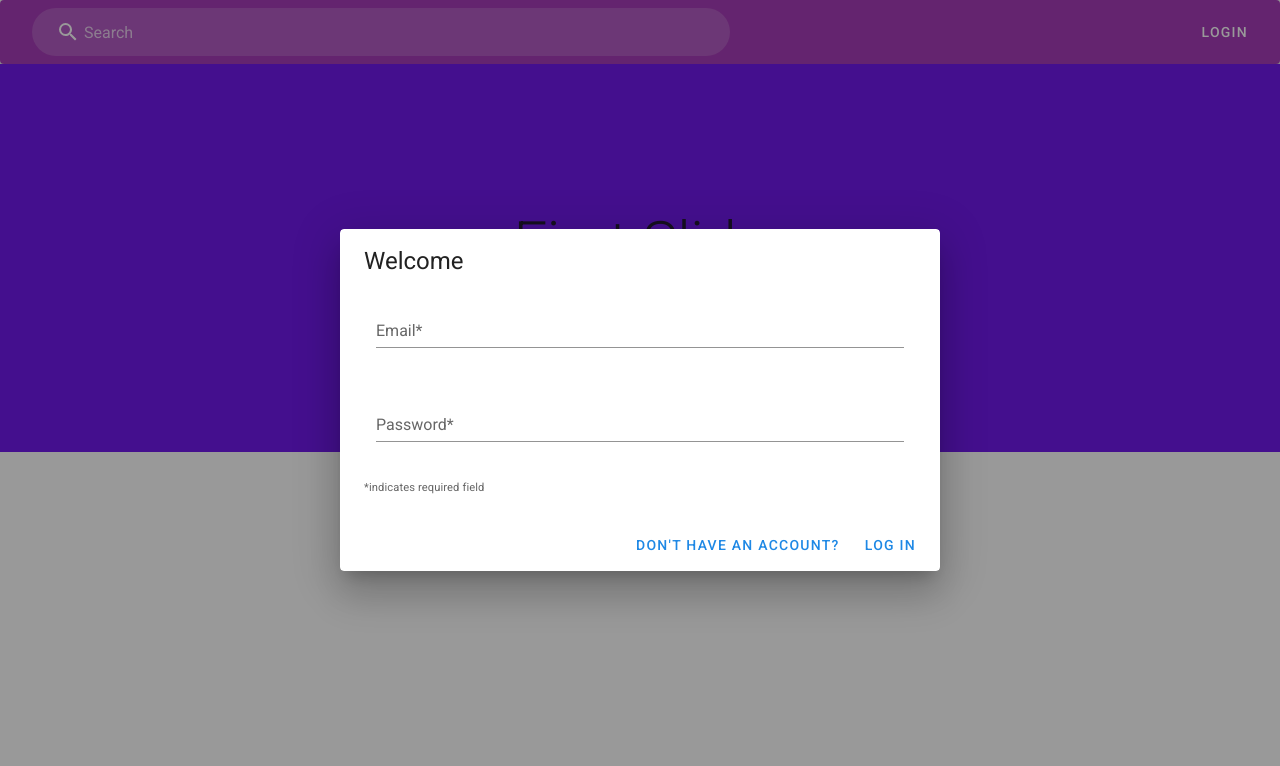
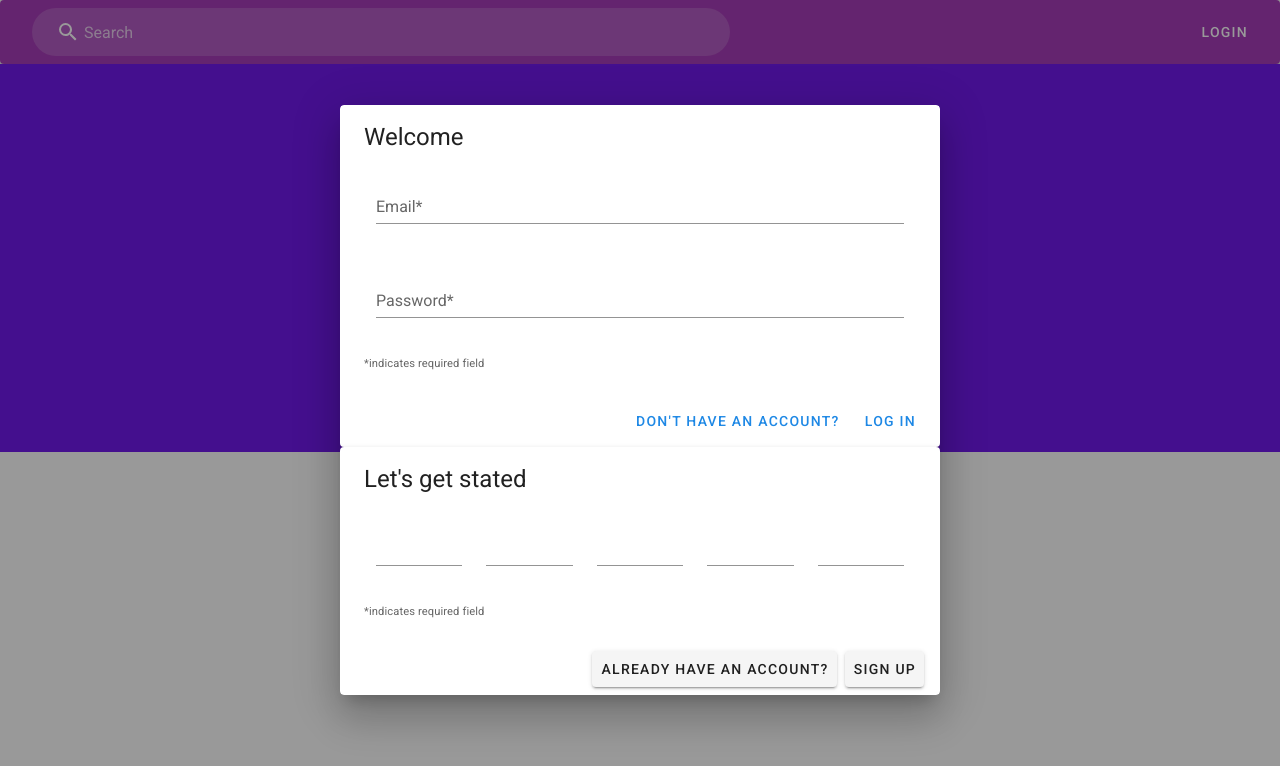
Before and after one commit to yuriechan/phoenix-reviews, a Vue app: page / in a window 1280 px wide. Both pictures are taken after a click on the button "LOGIN". Shown: the top 766 px of the page. Built offline with nearby package versions, Linux system fonts and the light colour scheme.

Commit message:
add card modal for registeration and add empty input field

```diff
--- a/src/components/Navigation.vue
+++ b/src/components/Navigation.vue
@@ -42,6 +42,46 @@
                             </v-btn>
                         </v-card-actions>
                     </v-card>
+                    <v-card>
+                        <v-card-title>
+                            <span class="headline">
+                                Let's get stated
+                            </span>
+                        </v-card-title>
+                        <v-card-text>
+                            <v-container>
+                                <v-row>
+                                    <v-col>
+                                        <v-text-field></v-text-field>
+                                    </v-col>
+                                     <v-col>
+                                        <v-text-field></v-text-field>
+                                    </v-col>
+                                     <v-col>
+                                        <v-text-field></v-text-field>
+                                    </v-col>
+                                     <v-col>
+                                        <v-text-field></v-text-field>
+                                    </v-col>
+                                     <v-col>
+                                        <v-text-field></v-text-field>
+                                    </v-col>
+                                </v-row>
+                            </v-container>
+                            <small>
+                                *indicates required field
+                            </small>
+                        </v-card-text>
+                        <v-card-actions>
+                            <v-spacer></v-spacer>
+                            <v-btn>
+                                Already have an account?
+                            </v-btn>
+                            <v-btn>
+                                Sign up
+                            </v-btn>
+                        </v-card-actions>
+                    </v-card>
                 </v-dialog>
             </v-toolbar>
         </v-card>
```
Lines whose indentation alone changed are shown as unchanged.
